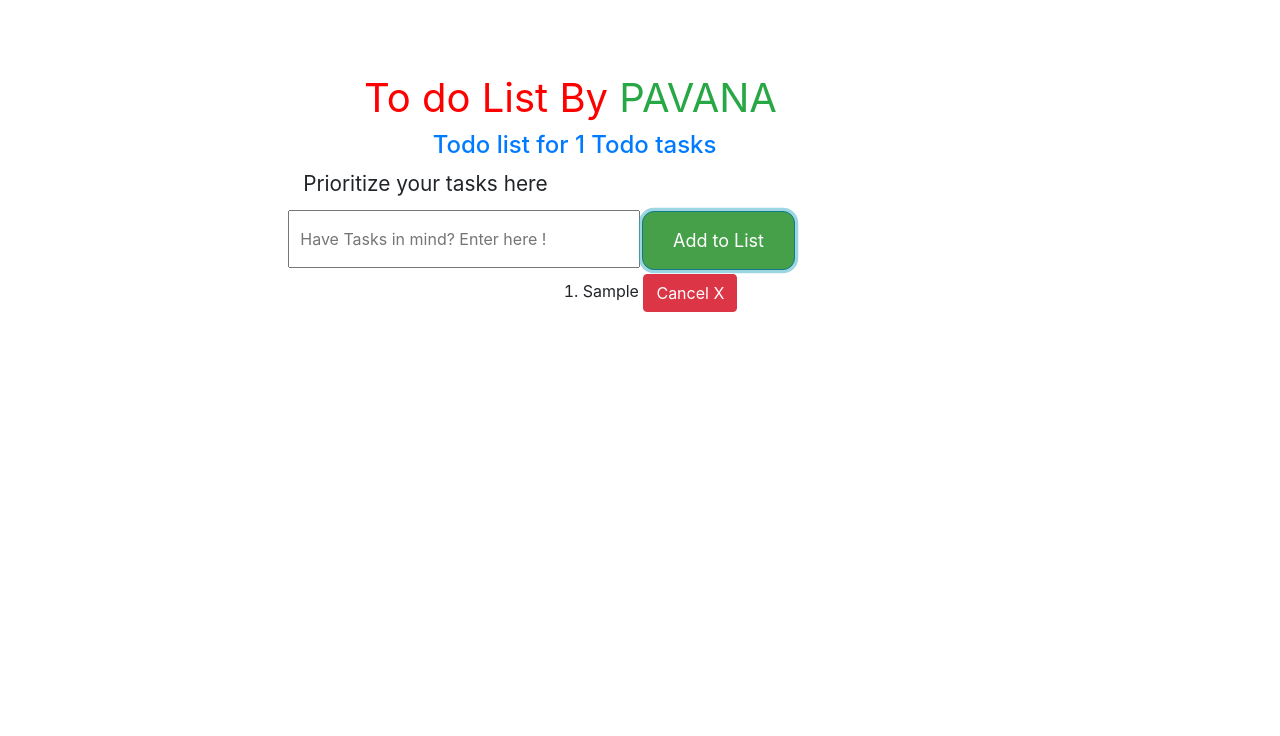
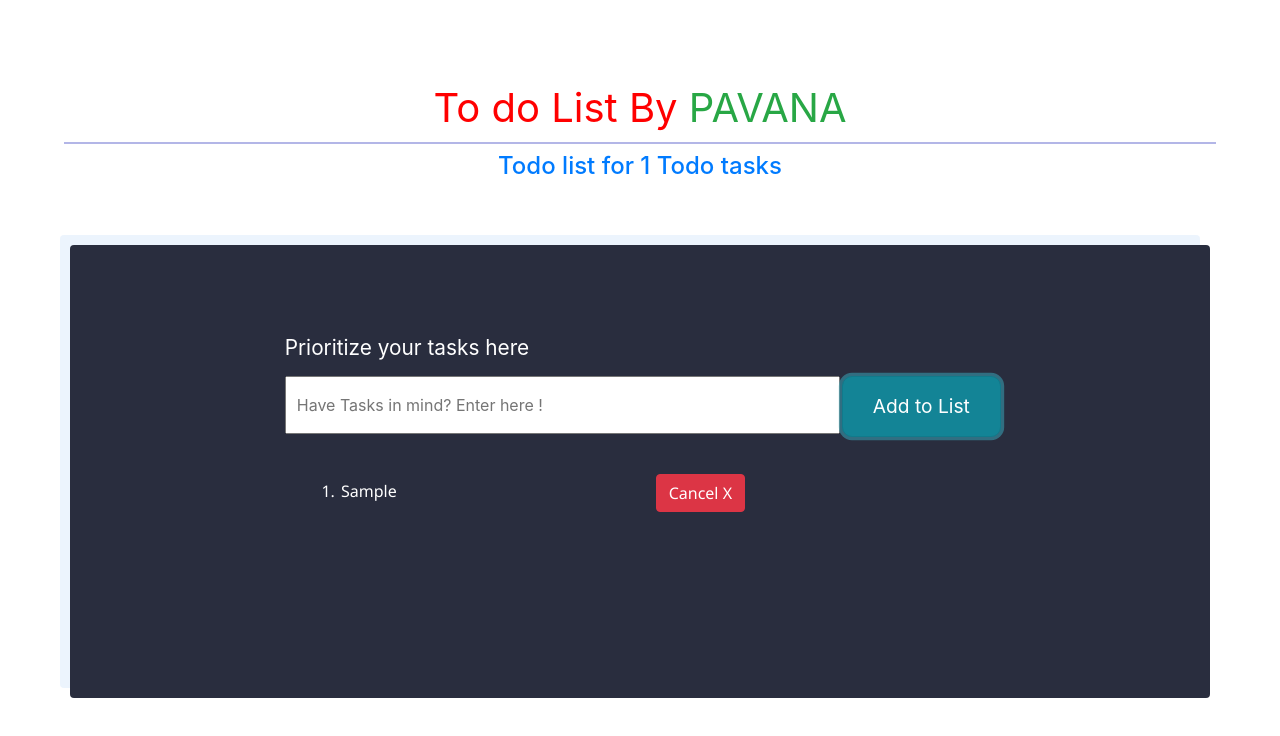
Before and after one commit to pavana31/ReactTodoList, a React (Create React App) app in the folder todoreactapp/: page / in a window 1280 px wide. Both pictures are taken after typing "Sample" into the empty fields and a click on the button "Add to List". Shown: the top 736 px of the page. Built offline with nearby package versions, Linux system fonts and the light colour scheme.

Commit message:
Com[plete Todolist

```diff
--- a/todoreactapp/src/NewTodo.css
+++ b/todoreactapp/src/NewTodo.css
@@ -2,18 +2,18 @@
 #heading {
   color: rgb(255, 0, 0);
   background-color: white;
-  /* text-align: center; */
+  text-align: center;
   font-weight: normal;
+  padding: 10px 6px;
   margin-top: 10px;
-  margin-left: 300px;
-  margin-right: 5px;
-
-  border-bottom: 1px solid rgba(255, 255, 255, 0.3);
+  /* margin-left: 400px;
+  margin-right: 500px; */
+  border-bottom: 2px solid rgba(5, 16, 175, 0.3);
 }
 
 h4 {
   /* text-align: center; */
-  margin-left: 32%;
+  text-align: center;
 }
 #NewTodo h1 span {
   display: block;
@@ -30,14 +30,15 @@ body {
   padding: 5%;
   margin-left: 22%;
 }
-label {
-  margin-bottom: 0.5rem;
+.container1 {
+  /* margin-bottom: 0.5rem; */
   font-size: 1.3rem;
 }
 
 input {
   padding: 15px 10px;
   width: 50%;
+  align-items: center;
 
   color: #45a049;
   font-size: 1em;
@@ -47,23 +48,53 @@ input {
   font-family: Cambria, Cochin, Georgia, Times, "Times New Roman", serif;
 }
 #submit-btn {
-  background-color: #45a049;
-  border-radius: 12px;
+  border-radius: 10px;
   color: white;
   text-align: center;
   display: inline;
-  margin: 4px 2px;
+  margin: 5px 2px;
   cursor: pointer;
   padding: 15px 30px;
-  font-size: 18px;
+  font-size: 1.2em;
 }
+/* button {
+  cursor: pointer;
+} */
 
 .inputClass {
   align-items: center;
+  margin-left: 18%;
 }
 .NewTodo button:hover {
   background: #82aaff;
 }
+#headingh4 {
+  justify-items: center;
+  display: inline-block;
+  margin-left: 18%;
+  margin-top: 5%;
+}
+li {
+  margin-top: 2%;
+  margin-left: 20%;
+  align-items: center;
+  padding: 10px 2px;
+  font-family: "Segoe UI", Tahoma, Geneva, Verdana, sans-serif;
+  font-size: 1em;
+}
+#cancelbutton {
+  margin-left: 30%;
+  flex-shrink: 0;
+  padding-left: 0.7em;
+  justify-content: space-between;
+}
 .container {
-  justify-items: center;
+  margin: 4rem auto;
+  padding: 2rem 3rem 10rem;
+  max-width: 600px;
+  background: #292d3e;
+  color: #fff;
+  box-shadow: -10px -10px 0px 0px rgba(67, 143, 230, 0.1);
+  overflow: hidden;
+  border-radius: 4px;
 }
--- a/todoreactapp/src/NewTodo.js
+++ b/todoreactapp/src/NewTodo.js
@@ -63,38 +63,44 @@ class NewTodo extends Component {
     render() {
         return (
             <div>
+                {/* heading title */}
                <h1 id="heading">To do List By
         <span class="text-success" >  PAVANA </span></h1>
                 <h4 class="text-primary" >Todo list for {this.state.todotasks.length} Todo tasks</h4>
-                 {/* ul fo remove */}
+                 {/*counts the tasks */}
 
                 <div class="container">
                 {/* <form id="form" className ="forminput" onSubmit={this.onSubmit} > */}
-                  <label id="headingh4" class="container" >Prioritize your tasks here</label>
+                  <label id="headingh4" class="container1" >Prioritize your tasks here</label>
                     <input
                     id="task"
                     className="inputClass"
                     type="text"
                     placeholder="Have Tasks in mind? Enter here !"
                     name="task"
-                    // value={this.state.items}
                     value={this.state.items}
                     onChange={this.update}
                     >
 
                     </input>
+
+
                     <button id="submit-btn" class="btn btn-info btn-lg"  onClick={this.add} aria-pressed="true"  >
                          Add to List </button>
+
+
                          {/* ordered list */}
-                         <div class="container" >
+                         <div >
                          <ol>
                     {
                         this.state.todotasks.map((item, i) => (
+
                             <li key={i}>
                                 {item}
                                 {/* {console.log(item)} */}
                                 {' '}
-                                <button
+
+                                <button id="cancelbutton"
                                     type="button" class="btn btn-danger"
                                     onClick={() => this.remove(i)}>Cancel  X<span class="glyphicon glyphicon-trash"></span></button>
 
@@ -102,6 +108,8 @@ class NewTodo extends Component {
                         ))
                     }
                 </ol>
+
+
                 </div>
 
                     {/* </form>   */}
```
